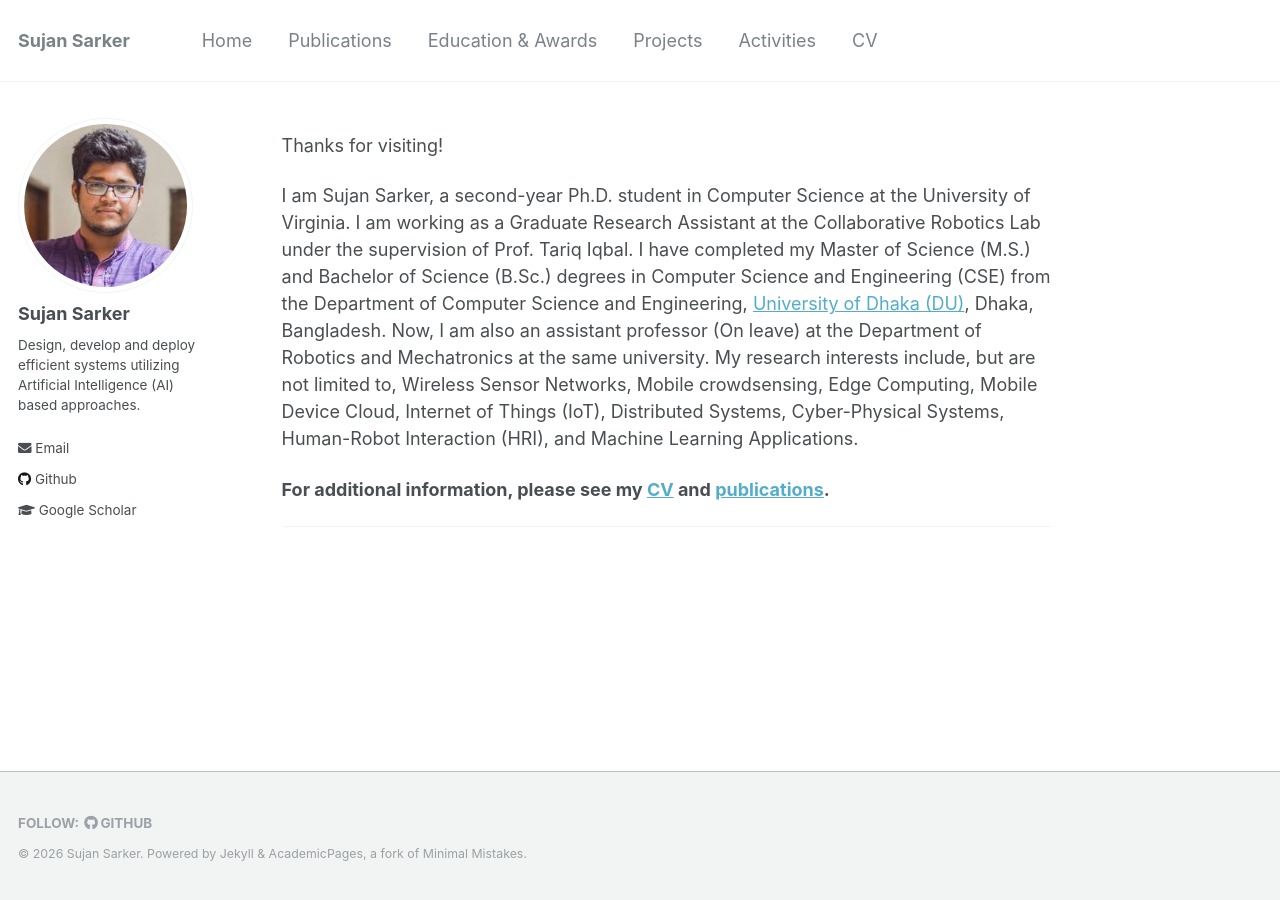
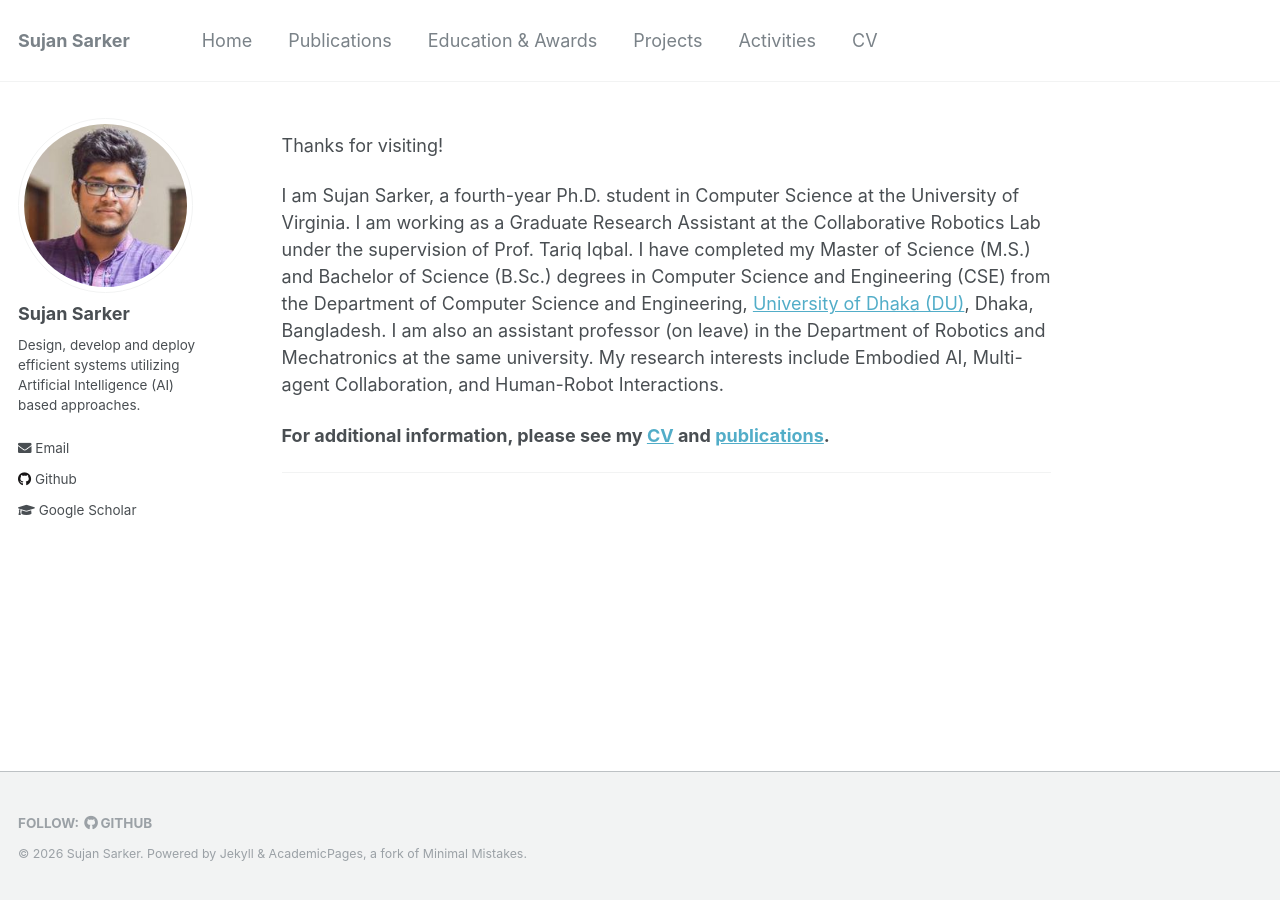
Before and after one commit to sujan-sarker/sujan-sarker.github.io, a Jekyll site: the page built from _pages/about.md, in a window 1280 px wide. Built offline with Jekyll 4.4.1, drawn with Linux system fonts in a browser that asks for light colours.

Commit message:
Update about.md

```diff
--- a/_pages/about.md
+++ b/_pages/about.md
@@ -11,7 +11,7 @@ redirect_from:
 Thanks for visiting!
 
 
-I am Sujan Sarker, a second-year Ph.D. student in Computer Science at the University of Virginia. I am working as a Graduate Research Assistant at the Collaborative Robotics Lab under the supervision of Prof. Tariq Iqbal. I have completed my Master of Science (M.S.) and Bachelor of Science (B.Sc.) degrees in Computer Science and Engineering (CSE) from the  Department of Computer Science and Engineering, [University of Dhaka (DU)](https://www.du.ac.bd/), Dhaka, Bangladesh. Now, I am also an assistant professor (On leave) at the Department of Robotics and Mechatronics at the same university. My research interests include, but are not limited to, Wireless Sensor Networks, Mobile crowdsensing, Edge Computing, Mobile Device Cloud, Internet of Things (IoT), Distributed Systems, Cyber-Physical Systems, Human-Robot Interaction (HRI), and Machine Learning Applications.
+I am Sujan Sarker, a fourth-year Ph.D. student in Computer Science at the University of Virginia. I am working as a Graduate Research Assistant at the Collaborative Robotics Lab under the supervision of Prof. Tariq Iqbal. I have completed my Master of Science (M.S.) and Bachelor of Science (B.Sc.) degrees in Computer Science and Engineering (CSE) from the  Department of Computer Science and Engineering, [University of Dhaka (DU)](https://www.du.ac.bd/), Dhaka, Bangladesh. I am also an assistant professor (on leave) in the Department of Robotics and Mechatronics at the same university. My research interests include Embodied AI, Multi-agent Collaboration, and Human-Robot Interactions.
 
 **For additional information, please see my [CV](https://sujan-sarker.github.io/cv/) and [publications](https://sujan-sarker.github.io/publications/).**
 
```
